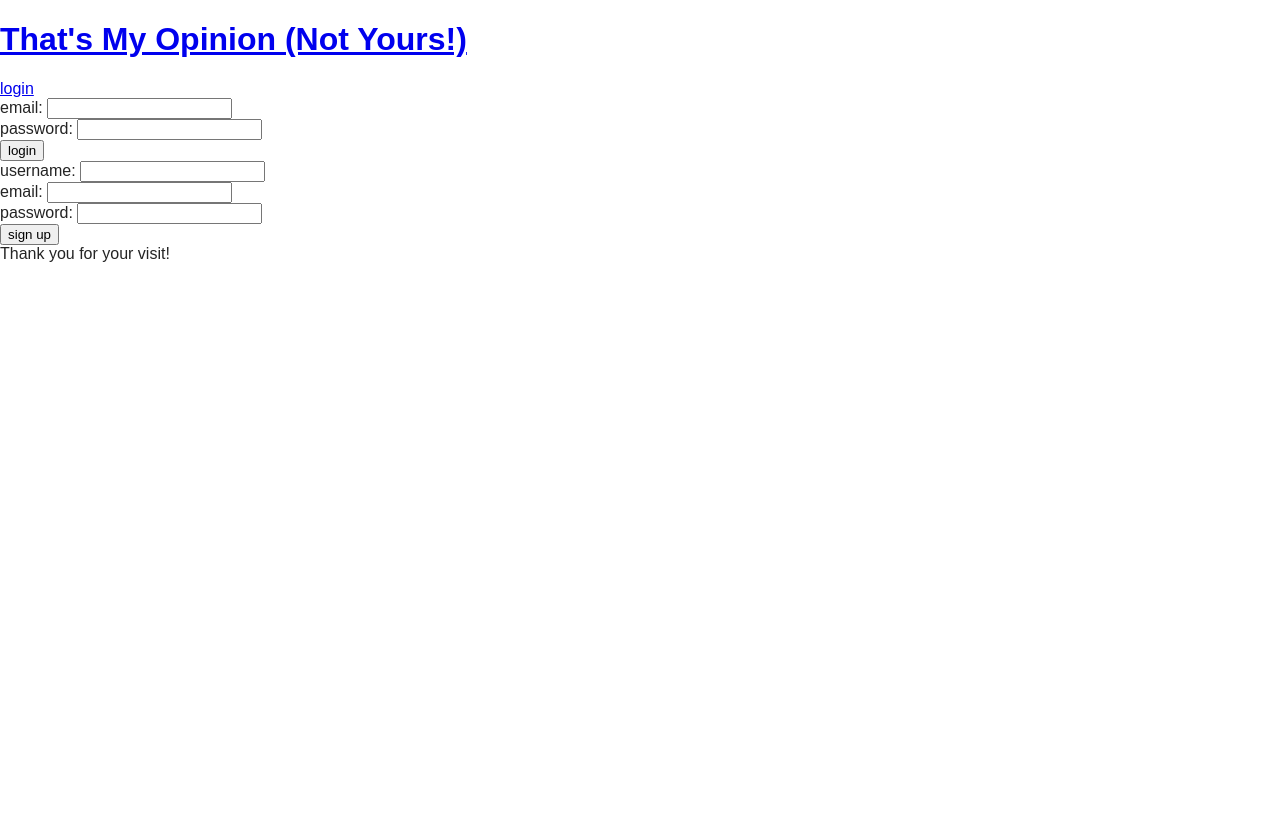
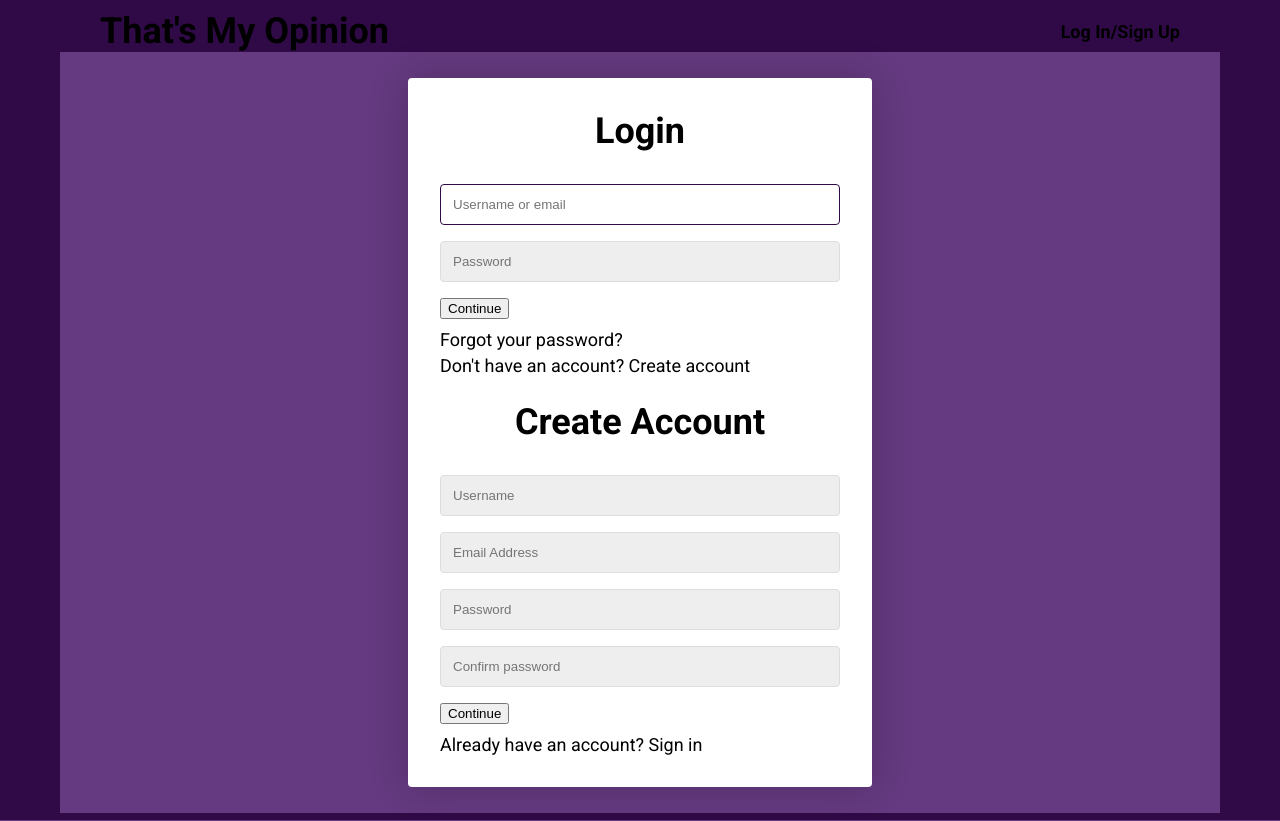
Before and after one commit to xiov91/group-project-2, a Node server app: page /login in a window 1280 px wide. Run offline with Node 20, Linux system fonts and the light colour scheme; some libraries are stand-ins or nearby versions.

Commit message:
integrated the CSS

```diff
--- a/controllers/home-routes.js
+++ b/controllers/home-routes.js
@@ -1,10 +1,39 @@
 const router = require('express').Router();
 const sequelize = require('../config/connection');
-const { Post, User } = require('../models');
+const { Post, User, Comment } = require('../models');
 
 router.get('/', (req, res) => {
-    res.render('homepage');
-  });
+    Post.findAll({
+        attributes: [
+            'id',
+            'title',
+            'post_text',
+            'created_at'
+        ],
+        include: [
+            {
+                model: Comment,
+                attributes: ['id', 'comment_text', 'post_id', 'user_id', 'created_at'],
+                include: {
+                    model: User,
+                    attributes: ['username']
+                }
+            },
+            {
+                model: User,
+                attributes: ['username']
+            }
+        ]
+    })
+        .then(dbPostData => {
+            const posts = dbPostData.map(post => post.get({ plain: true }));
+            res.render('homepage', { posts });
+        })
+        .catch(err => {
+            console.log(err);
+            res.status(500).json(err);
+        });
+});
 
 router.get('/login', (req, res) => {
     if (req.session.loggedIn) {
--- a/public/stylesheets/style.css
+++ b/public/stylesheets/style.css
@@ -1,12 +1,152 @@
-* {
-    box-sizing: border-box;
-  }
+:root {
+  --primary-color: #2F0A46;
+  --secondary-color: #653A80;
+  --tertiary-color: #AA8EBC;
+  --color-error: #cc3333;
+  --color-success: #4bb544;
+  font-family: 'Roboto', sans-serif;
+  background-color: var(--primary-color);
+}
+
+body {
+  margin: 10px 60px;
+}
+a {
+  text-decoration: none;
+  color: black;
+}
+h1, h4, ol {
+  margin: 0;
+}
+p {
+  margin: 5px 0;
+}
+textarea {
+  width: 80%;
+  height: 80px;
+}
+button {
+  display: block;
+  margin: 10px 0;
+}
+.top-bar {
+  background-color: var(--primary-color);
+  padding: 0 40px;
+  color: var(--tertiary-color);
+  display: flex;
+  flex-wrap: wrap;
+  justify-content: space-between;
+  align-items: center;
+  list-style: none;
+}
+.main {
+  background-color: var(--secondary-color);
+  padding: 10px 40px;
+}
+.comments {
+  margin: 40px 0;
+}
+.comment {
+  margin: 10px 0;
+}
+.row {
+  padding: 5px 0;
+}
+.bottom, .top-comment {
+  display: flex;
+  color: grey;
+  font-size: 12px;
+}
+.timestamp {
+  padding-right: 10px;
+}
+.comment-ts {
+  padding-left: 10px;
+}
+
+.login-page {
+  --border-radius: 4px;
+  height:100vh;
+  display: block;
+  font-size: 18px;
+  background-color: var(--primary-color);
+}
+
+.cont {
+  display: flex;
+  justify-content: center;
+  align-items: center;
+}
+
+.container {
+  width: 400px;
+  max-width: 400px;
+  margin: 1rem;
+  padding: 2rem;
+  box-shadow: 0 0 40px rgba(0, 0, 0, 0.2);
+  border-radius: var(--border-radius);
+  background: #ffffff;
+}
 
 
-body, html {
-    height: 100%;
-    padding: 0;
-    margin: 0;
-    font-family: sans-serif;
-    color: rgb(36, 36, 36);
-  }
+.form > *:first-child {
+  margin-top: 0;
+}
+
+.form > *:last-child {
+  margin-bottom: 0;
+}
+
+.form__title {
+  margin-bottom: 2rem;
+  text-align: center;
+}
+
+.form__message {
+  text-align: center;
+  margin-bottom: 1rem;
+}
+
+.form__message--success {
+  color: var(--color-success)
+}
+
+.form__message--error {
+  color: var(--color-error)
+}
+
+.form__input-group {
+  margin-bottom: 1rem;
+}
+
+.form__input {
+  display: block;
+  width: 100%;
+  padding: 0.75rem;
+  box-sizing: border-box;
+  border-radius: var(--border-radius);
+  border: 1px solid #dddddd;
+  outline: none;
+  background: #eeeeee;
+  transition: background 0.2s, border-color 0.2s;
+}
+
+.form__input:focus {
+  border-color: var(--primary-color);
+  background: #ffffff;
+}
+
+.form__input--error {
+  color: var(--color-error);
+  border-color: var(--color-error);
+}
+
+.form__input-error-message {
+  margin-top: 0.5rem;
+  font-size: 0.85rem;
+  color: var(--color-error);
+}
+
+.form--hidden {
+  margin-top: 25px;
+}
--- a/seeds/index.js
+++ b/seeds/index.js
@@ -1,7 +1,6 @@
 const seedUsers = require('./user-seeds');
 const seedPosts = require('./post-seeds');
 const seedComments = require('./comment-seeds');
-const seedCategories = require('./category-seeds');
 
 const sequelize = require('../config/connection');
 
@@ -11,9 +10,6 @@ const seedAll = async () => {
     console.log('~~ DATABASE SYNCED ~~');
     await seedUsers();
     console.log('~~ USERS SEEDED ~~');
-
-    await seedCategories();
-    console.log('~~ CATEGORIES SEEDED ~~');
 
     await seedPosts();
     console.log('~~ POSTS SEEDED ~~');
--- a/views/Layouts/main.handlebars
+++ b/views/Layouts/main.handlebars
@@ -6,31 +6,34 @@
   <meta name="viewport" content="width=device-width, initial-scale=1.0">
   <title>Thats-my-opinion</title>
   <link rel="stylesheet" href="/stylesheets/style.css">
+  <link rel="icon" href="favicon.ico" type="image/x-icon">
+  <link rel="preconnect" href="https://fonts.googleapis.com">
+  <link rel="preconnect" href="https://fonts.gstatic.com" crossorigin>
+  <link href="https://fonts.googleapis.com/css2?family=Roboto:wght@400;500;700&display=swap" rel="stylesheet">
 </head>
 
 <body>
-  <div class="wrapper">
-    <header>
+  <div class="top-bar">
     <h1>
-        <a href="/">That's My Opinion (Not Yours!)</a>
+      <a href='/'>That's My Opinion</a>
     </h1>
-       <nav>
+    <h4>
       {{#if loggedIn}}
       <button id="logout" class="btn-no-style">logout</button>
       {{else}}
-        <a href="/login">login</a>
+      <a href="/login">Log In/Sign Up</a>
       {{/if}}
-      </nav>
+    </h4>
+  </div>
   </header>
-    <main>
+  <main class="main">
     <!--body added with handle bar for plugged in changes more easily -->
     {{{ body }}}
   </main>
-    <footer>
-      Thank you for your visit!
-    </footer>
   </div>
   <script src="/javascript/logout.js"></script>
+  <script src="./public/javascript/data.js"></script>
+  <script src="./public/javascript/main.js"></script>
 </body>
 
 </html>
--- a/views/login.handlebars
+++ b/views/login.handlebars
@@ -1,32 +1,50 @@
-<form class="login-form">
-    <div>
-        <label for="email-login">email:</label>
-        <input type="text" id="email-login" />
+<body class="login-page">
+    <div class="cont">
+        <div class="container">
+            <form class="form" id="login">
+                <h1 class="form__title">Login</h1>
+                <div class="form__message form__message--error"></div>
+                <div class="form__input-group">
+                    <input type="text" class="form__input" autofocus placeholder="Username or email">
+                    <div class="form__input-error-message"></div>
+                </div>
+                <div class="form__input-group">
+                    <input type="password" class="form__input" autofocus placeholder="Password">
+                    <div class="form__input-error-message"></div>
+                </div>
+                <button class="form__button" type="submit">Continue</button>
+                <p class="form__text">
+                    <a href="#" class="form__link">Forgot your password?</a>
+                </p>
+                <p class="form__text">
+                    <a class="form__link" href="./" id="linkCreateAccount">Don't have an account? Create account</a>
+                </p>
+            </form>
+            <form class="form form--hidden" id="createAccount">
+                <h1 class="form__title">Create Account</h1>
+                <div class="form__message form__message--error"></div>
+                <div class="form__input-group">
+                    <input type="text" id="signupUsername" class="form__input" autofocus placeholder="Username">
+                    <div class="form__input-error-message"></div>
+                </div>
+                <div class="form__input-group">
+                    <input type="text" class="form__input" autofocus placeholder="Email Address">
+                    <div class="form__input-error-message"></div>
+                </div>
+                <div class="form__input-group">
+                    <input type="password" class="form__input" autofocus placeholder="Password">
+                    <div class="form__input-error-message"></div>
+                </div>
+                <div class="form__input-group">
+                    <input type="password" class="form__input" autofocus placeholder="Confirm password">
+                    <div class="form__input-error-message"></div>
+                </div>
+                <button class="form__button" type="submit">Continue</button>
+                <p class="form__text">
+                    <a class="form__link" href="./" id="linkLogin">Already have an account? Sign in</a>
+                </p>
+            </form>
+        </div>
     </div>
-    <div>
-        <label for="password-login">password:</label>
-        <input type="password" id="password-login" />
-    </div>
-    <div>
-        <button type="submit">login</button>
-    </div>
-</form>
-
-<form class="signup-form">
-    <div>
-        <label for="username-signup">username:</label>
-        <input type="text" id="username-signup" />
-        </div>
-        <div>
-        <label for="email-signup">email:</label>
-        <input type="text" id="email-signup" />
-    </div>
-    <div>
-        <label for="password-signup">password:</label>
-        <input type="password" id="password-signup" />
-    </div>
-    <div>
-        <button type="submit">sign up</button>
-    </div>
-</form>
-<script src="/javascript/login.js"></script>
+    <script src="./public/javascript/login.js"></script>
+</body>
```
Also changed, not shown: assets/css/style.css (deleted, +0 -146 lines), home-routes-copy.js (deleted, +0 -46 lines), seeds/category-seeds.js (deleted, +0 -14 lines), index.js (deleted). Lines whose indentation alone changed are shown as unchanged.
